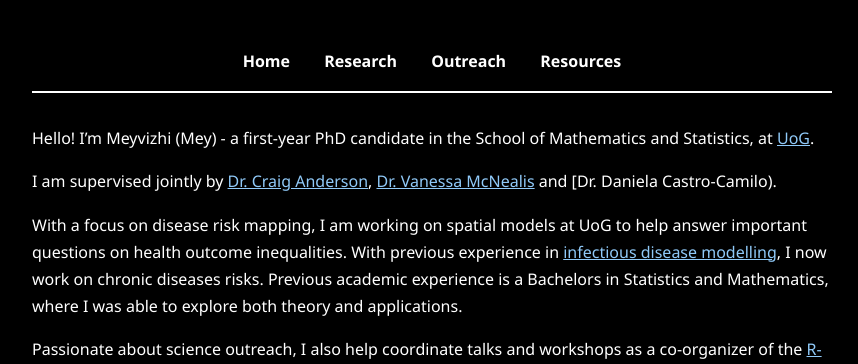
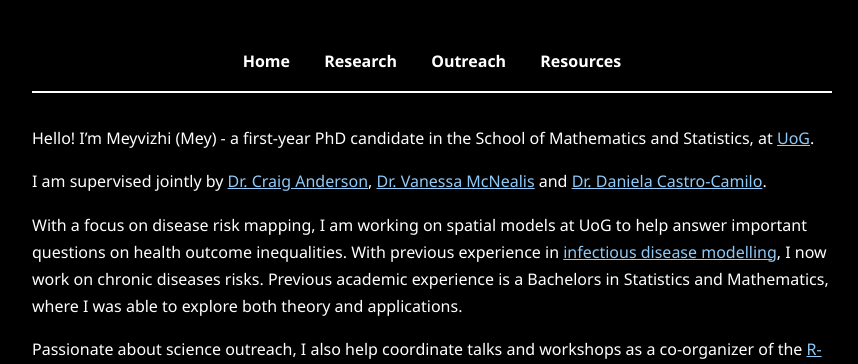
Before and after one commit to meyvizhii/website, a Jekyll site: the page built from index.md, in a window 1280 px wide. Shown: the top 364 px of the page, without its empty margins (208-1066 px from the left). Built offline with Jekyll 4.4.1, drawn with Linux system fonts in a browser that asks for light colours; part of the change alters nothing that is shown.

```diff
--- a/index.md
+++ b/index.md
@@ -7,7 +7,7 @@ title: Home
 Hello! I'm Meyvizhi (Mey) - a first-year PhD candidate in the School of Mathematics and Statistics, at [UoG](https://www.gla.ac.uk/schools/mathematicsstatistics/).
 
 
-I am supervised jointly by [Dr. Craig Anderson](https://sites.google.com/view/craiganderson/home), [Dr. Vanessa McNealis](https://www.gla.ac.uk/schools/mathematicsstatistics/staff/vanessamcnealis/) and [Dr. Daniela Castro-Camilo).
+I am supervised jointly by [Dr. Craig Anderson](https://sites.google.com/view/craiganderson/home), [Dr. Vanessa McNealis](https://www.gla.ac.uk/schools/mathematicsstatistics/staff/vanessamcnealis/) and [Dr. Daniela Castro-Camilo](https://www.gla.ac.uk/schools/mathematicsstatistics/staff/danielacastrocamilo/).
 
 With a focus on disease risk mapping, I am working on spatial models at UoG to help answer important questions on health outcome inequalities. With previous experience in [infectious disease modelling](https://sites.google.com/math.iith.ac.in/sayanteejana/team-members), I now work on chronic diseases risks. Previous academic experience is a Bachelors in Statistics and Mathematics, where I was able to explore both theory and applications.
 
```
